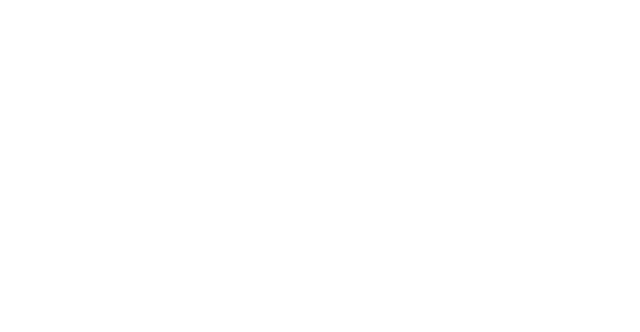
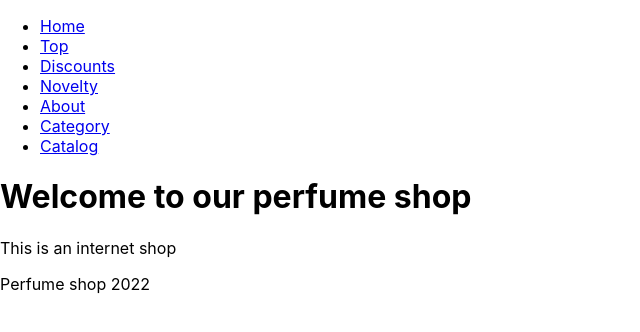
Before and after one commit to EdaToktogulova/project1, a React (Create React App) app: page / in a window 1280 px wide. Shown: the top 332 px of the page, without its empty margins (0-640 px from the left). Built offline with nearby package versions, Linux system fonts and the light colour scheme.

Commit message:
Add three simple components

```diff
--- a/src/App.js
+++ b/src/App.js
@@ -1,7 +1,13 @@
+import Footer from "./components/Footer/Footer";
+import Header from "./components/Header/Header";
+import Nav from "./components/Nav/Nav";
 
 function App() {
   return (
     <div className="App">
+      <Nav />
+      <Header />
+      <Footer />
     </div>
   );
 }
--- /dev/null
+++ b/src/components/Footer/Footer.js
@@ -0,0 +1,11 @@
+import "./Footer.css"
+
+function Footer() {
+   return (
+      <footer>
+         Perfume shop 2022
+      </footer>
+   );
+}
+
+export default Footer;
--- /dev/null
+++ b/src/components/Header/Header.js
@@ -0,0 +1,12 @@
+import "./Header.css"
+
+function Header() {
+   return (
+      <header>
+         <h1>Welcome to our perfume shop</h1>
+         <p>This is an internet shop</p>
+      </header>
+   );
+}
+
+export default Header;
--- /dev/null
+++ b/src/components/Nav/Nav.js
@@ -0,0 +1,19 @@
+import "./Nav.css"
+
+function Nav() {
+   return (
+      <nav>
+         <ul>
+            <li><a href="/">Home</a></li>
+            <li><a href="/">Top</a></li>
+            <li><a href="/">Discounts</a></li>
+            <li><a href="/">Novelty</a></li>
+            <li><a href="/">About</a></li>
+            <li><a href="/">Category</a></li>
+            <li><a href="/">Catalog</a></li>
+         </ul>
+      </nav>
+   );
+}
+
+export default Nav;
```
Also changed, not shown: src/components/Footer/Footer.css (added), src/components/Header/Header.css (added), src/components/Nav/Nav.css (added).
